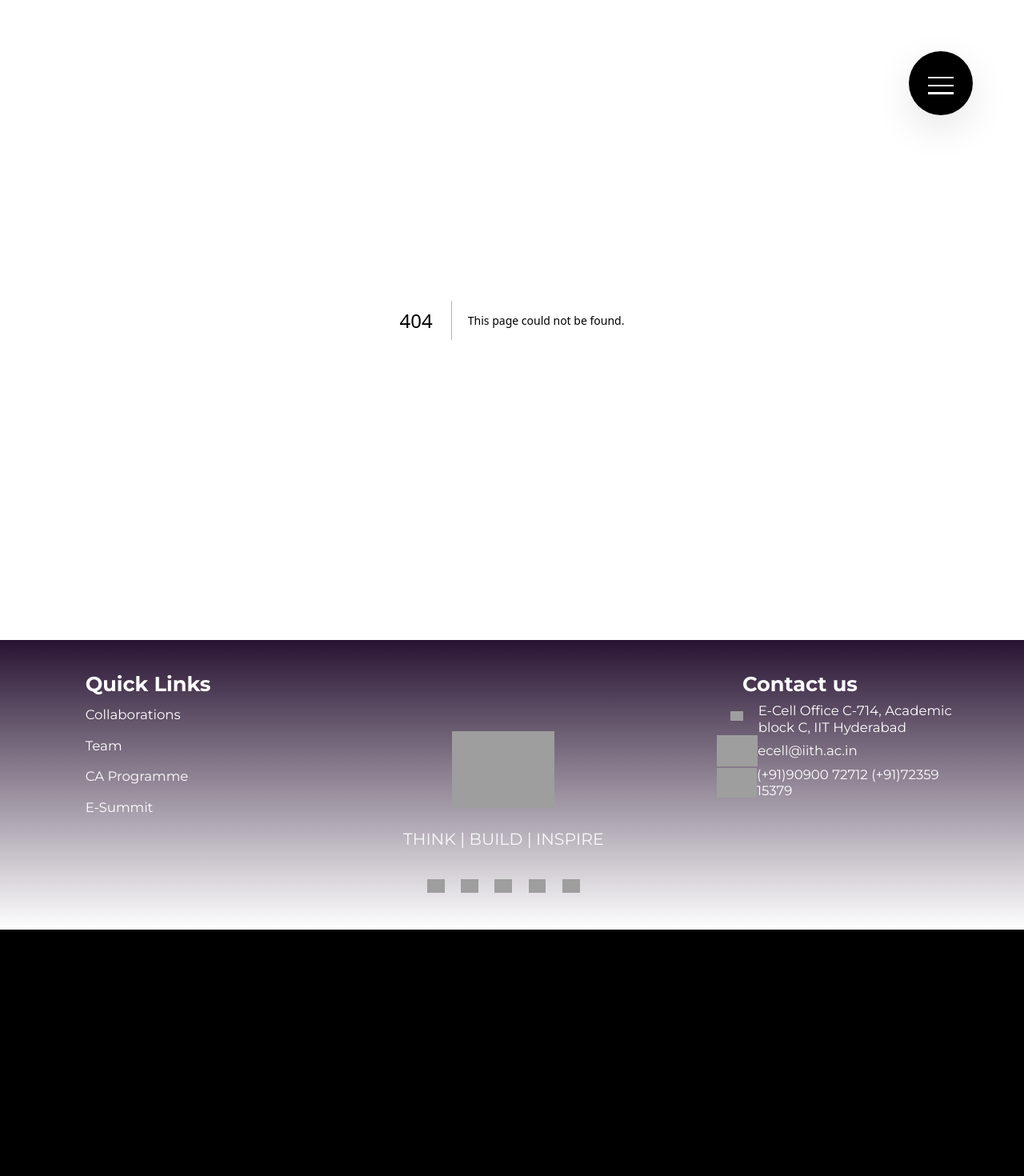
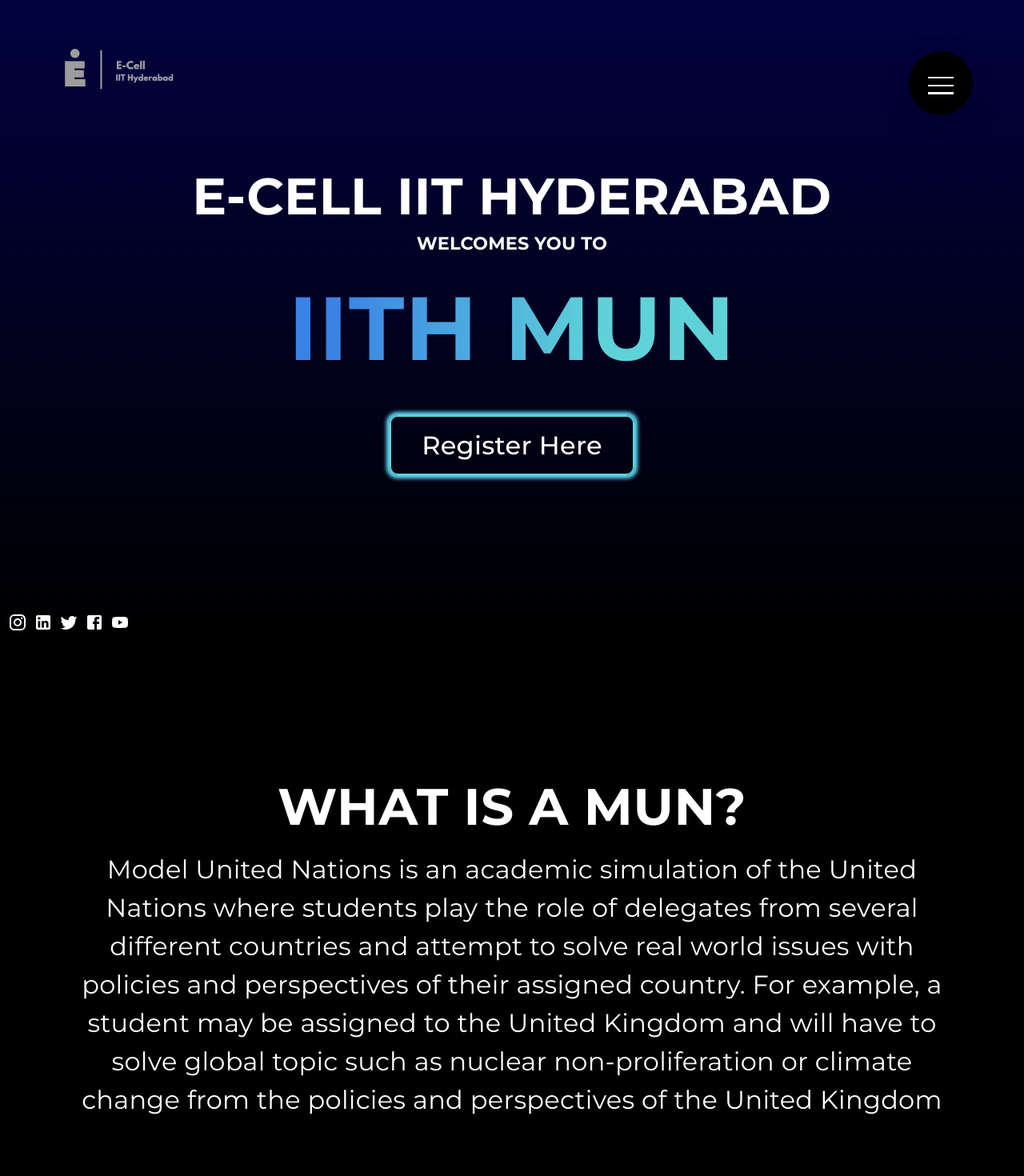
Before and after one commit to E-Cell-IITH/E-Cell-Website, a Next.js app: page /mun in a window 1280 px wide. Before the commit this address had no page. Shown: the top 1470 px of the page at 80% size. Before the commit the page ends 1162 px from the top, so only its background shows below. Built offline with nearby package versions, Linux system fonts and the light colour scheme; grey boxes are pictures that could not be loaded.

Commit message:
feat: added mun page - removed old partners from navbar(seriously why this year)

```diff
--- a/components/Navbar.jsx
+++ b/components/Navbar.jsx
@@ -58,14 +58,14 @@ const Navbar = () => {
           </li>
           <li className="navigation__item">
             <Link
-              href="/sponsor22-23"
+              href="/mun"
               className="navigation__link"
               onClick={() => {
                 navRef.current.checked = false;
               }}
             >
               {" "}
-              Partners 22-23
+              MUN
             </Link>
           </li>
           <li className="navigation__item">
@@ -77,7 +77,7 @@ const Navbar = () => {
               }}
             >
               {" "}
-              Partners 23-24
+              Partners
             </Link>
           </li>
           <li className="navigation__item">
--- /dev/null
+++ b/pages/mun.js
@@ -0,0 +1,316 @@
+import React, { useRef, useEffect } from "react";
+import Navbar from "../components/first";
+import { gsap } from "gsap";
+import { ScrollTrigger } from "gsap/dist/ScrollTrigger";
+gsap.registerPlugin(ScrollTrigger);
+import Box from "@mui/material/Box";
+import EcellLogo from "../public/ecellLogo.png";
+import Image from "next/image";
+import Typography from "@mui/material/Typography";
+import useMediaQuery from "@mui/material/useMediaQuery";
+import Button from "@mui/material/Button";
+import styles from "../styles/startupfair.module.css";
+import { Link } from "@mui/material";
+import InstagramIcon from "@mui/icons-material/Instagram";
+import LinkedInIcon from "@mui/icons-material/LinkedIn";
+import TwitterIcon from "@mui/icons-material/Twitter";
+import FacebookIcon from "@mui/icons-material/Facebook";
+import YouTubeIcon from "@mui/icons-material/YouTube";
+
+function StartupFair() {
+  const parent = useRef();
+  const tl = useRef();
+  const isLargeScreen = useMediaQuery((theme) => theme.breakpoints.up("lg"));
+  const isMediumScreen = useMediaQuery((theme) => theme.breakpoints.up("md"));
+  const ecell = isLargeScreen ? "4rem" : isMediumScreen ? "2.2rem" : "2.5rem";
+  const fair = isLargeScreen ? "7rem" : isMediumScreen ? "2rem" : "2.8rem";
+  const presents = isLargeScreen ? "1.4rem" : "1rem";
+  const padding = isLargeScreen ? "1rem 2.4rem" : "0.5rem 1rem";
+
+  return (
+    <div ref={parent}>
+      <Box sx={{ position: "absolute", top: "60px", left: "80px" }}>
+        <Image src={EcellLogo} alt="logo" />
+      </Box>
+
+      <Box
+        sx={{
+          minHeight: "100vh",
+          backgroundImage: "linear-gradient(#02023c 5vh, black)",
+          display: "flex",
+          flexDirection: "column",
+          justifyContent: "center",
+          alignItems: "center",
+        }}
+      >
+        <Box
+          sx={{
+            height: "100%",
+            display: "flex",
+            justifyContent: "center",
+            alignItems: "center",
+            flexDirection: "column",
+          }}
+        >
+          <Typography
+            color="#FFF"
+            textAlign="center"
+            fontFamily="Montserrat"
+            fontSize={ecell}
+            fontStyle="normal"
+            fontWeight="700"
+            lineHeight="normal"
+          >
+            E-CELL IIT HYDERABAD
+          </Typography>
+
+          <Typography
+            // variant="body1"
+            // color="white"
+            // sx={{ textAlign: "center", fontSize: presents }}
+            color="#FFF"
+            textAlign="center"
+            fontFamily="Montserrat"
+            fontSize={presents}
+            fontStyle="normal"
+            fontWeight="700"
+            lineHeight="41.968px"
+            textTransform="uppercase"
+          >
+            welcomes you to
+          </Typography>
+
+          <Typography
+            sx={{
+              fontWeight: "700",
+              color: "white",
+              fontFamily: "Montserrat",
+              fontStyle: "normal",
+              lineSpacing: "-1.14px",
+              background:
+                "-webkit-linear-gradient(180deg, #5FD2D8 30%, #3982E6 90%)",
+              WebkitBackgroundClip: "text",
+              WebkitTextFillColor: "transparent",
+              textAlign: "center",
+              fontSize: fair,
+            }}
+          >
+            IITH MUN
+          </Typography>
+
+          <Link href="https://forms.gle/Mz8VKPHqezLJmkfA7" target="_blank">
+            <Button
+              sx={{
+                padding: padding,
+                textAlign: "center",
+                marginTop: "2vw",
+                fontSize: isLargeScreen ? "1.3rem" : "1rem",
+                textTransform: "capitalize",
+                fontWeight: "lighter",
+                border: "2px solid #5FD2D8",
+                borderRadius: "10px",
+                boxShadow: "0px 0px 5px 4px #61E0FD;",
+                color: "white",
+              }}
+              // className={styles.borderGradient}
+            >
+              <Typography
+                color="#FFF"
+                textAlign="center"
+                fontFamily="Montserrat"
+                fontSize="32px"
+                fontStyle="normal"
+                fontWeight="500"
+                lineHeight="normal"
+                textTransform="capitalize"
+              >
+                Register Here
+              </Typography>
+            </Button>
+          </Link>
+        </Box>
+        <Box
+          sx={{
+            color: "white",
+            position: "absolute",
+            bottom: "10px",
+            left: "10px",
+          }}
+        >
+          <Box sx={{ display: "flex", gap: ".5rem" }}>
+            <Link
+              href="https://www.instagram.com/ecell_iith/?hl=en"
+              sx={{ color: "white" }}
+              target="_blank"
+            >
+              <InstagramIcon className="text-[2.7rem]" />
+            </Link>
+            <Link
+              href="https://www.linkedin.com/company/entrepreneurship-cell-iit-hyderabad"
+              sx={{ color: "white" }}
+              target="_blank"
+            >
+              <LinkedInIcon className="text-[2.7rem]" />
+            </Link>
+            <Link href="https://twitter.com/ecell_iith" sx={{ color: "white" }}>
+              <TwitterIcon className="text-[2.7rem]" />
+            </Link>
+            <Link
+              href="https://www.facebook.com/ecell.iithyd/"
+              sx={{ color: "white" }}
+              target="_blank"
+            >
+              <FacebookIcon className="text-[2.7rem]" />
+            </Link>
+            <Link
+              href="https://www.youtube.com/user/ecelliithyderabad"
+              sx={{ color: "white" }}
+              target="_blank"
+            >
+              <YouTubeIcon className="text-[2.7rem]" />
+            </Link>
+          </Box>
+        </Box>
+      </Box>
+
+      <Box sx={{ position: "relative" }}>
+        <Box
+          sx={{
+            minHeight: "100vh",
+            display: "flex",
+            flexDirection: "column",
+            justifyContent: "center",
+            alignItems: "center",
+            gap: "1rem",
+            zIndex: "2",
+          }}
+        >
+          <Typography
+            color="white"
+            textAlign="center"
+            fontFamily="Montserrat"
+            fontStyle="normal"
+            lineHeight="normal"
+            textTransform="uppercase"
+            sx={{
+              textAlign: "center",
+              zIndex: "2",
+              fontWeight: 700,
+              fontSize: isLargeScreen ? "4rem" : "3rem",
+            }}
+          >
+            What is a MUN?
+          </Typography>
+
+          <Typography
+            variant="body1"
+            color="white"
+            fontFamily="Montserrat"
+            sx={{
+              textAlign: "center",
+              paddingInline: isLargeScreen ? "6rem" : "3rem",
+              paddingBottom: "2rem",
+              fontSize: isLargeScreen ? "2rem" : "1.2rem",
+              zIndex: "2",
+            }}
+          >
+            Model United Nations is an academic simulation of the United Nations where students play the role of delegates
+            from several different countries and attempt to solve real world issues with policies and perspectives
+            of their assigned country. For example, a student may be assigned to the United Kingdom and will have to solve
+            global topic such as nuclear non-proliferation or climate change from the policies and perspectives of the United Kingdom
+
+          </Typography>
+        </Box>
+
+        {/* <Box
+          sx={{
+            minHeight: "100vh",
+
+            display: "flex",
+
+            flexDirection: "column",
+
+            justifyContent: "center",
+
+            alignItems: "center",
+
+            gap: "3rem",
+
+            zIndex: "2",
+          }}
+        >
+          <Typography
+            color="white"
+            sx={{
+              textAlign: "center",
+
+              zIndex: "2",
+              fontFamily: "Montserrat",
+
+              fontWeight: "900",
+
+              fontSize: isLargeScreen ? "4rem" : "3rem",
+
+              background:
+                "-webkit-linear-gradient(180deg, #5FD2D8 30%, #3982E6 90%)",
+
+              WebkitBackgroundClip: "text",
+
+              WebkitTextFillColor: "transparent",
+            }}
+          >
+            STARTUP FAIR
+          </Typography>
+
+          <Typography
+            variant="body1"
+            color="white"
+            sx={{
+              fontFamily: "Montserrat",
+              textAlign: "center",
+
+              paddingInline: isLargeScreen ? "6rem" : "3rem",
+
+              fontSize: isLargeScreen ? "2rem" : "1.2rem",
+
+              zIndex: "2",
+            }}
+          >
+            StartupFair is a startup exhibition event, welcoming all the
+            top-notch Startups, Investors, Speakers, Organizations, and
+            attendees from all over India. What sets it apart is the inclusion
+            of 14 specialized tracks, each dedicated to a unique sphere of
+            innovation. Whether it&apos;s tech, sustainability, healthcare, or
+            any other niche, there&apos;s a track tailored precisely to your
+            interests. This event offers startups an unparalleled opportunity to
+            showcase pioneering products and cultivate essential connections
+            within a dynamic community.
+          </Typography>
+        </Box>
+
+        <Box
+          sx={{
+            backgroundImage:
+              "linear-gradient(#BD63C3 10%, #3E15A0 40%, #0e0e0e 100%)",
+
+            clipPath: "polygon(0 25%, 0% 100%, 56% 100%);",
+
+            height: "200vh",
+
+            width: "100%",
+
+            position: "absolute",
+
+            bottom: "0",
+
+            left: "0",
+
+            zIndex: "1",
+          }}
+        ></Box> */}
+      </Box>
+    </div>
+  );
+}
+
+export default StartupFair;
```
